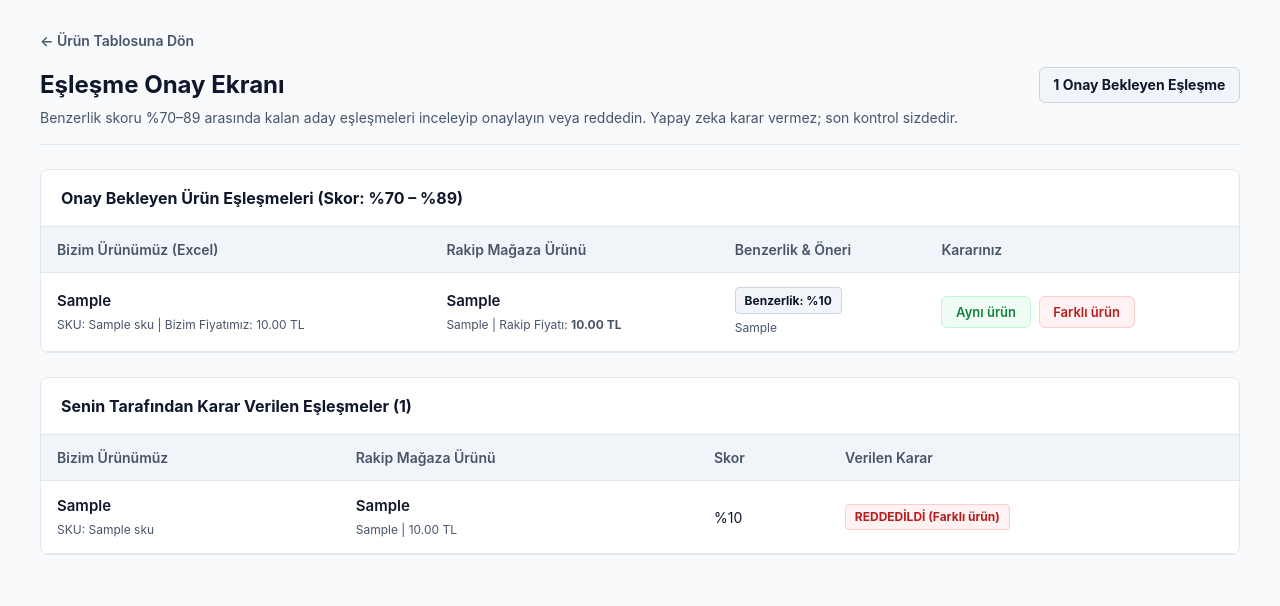
After one commit to ozzencben/fiyat-takip-sistemi, a FastAPI app: template src/fiyat_takip_sistemi/api/templates/matches.html in a window 1280 px wide. The commit adds this page. Shown: the top 606 px of the page. Run offline with FastAPI, Linux system fonts and the light colour scheme; the template is opened without the code that fills it: most values are stand-ins (such as "Sample title", 1, 10 or a date in 2020).

Commit message:
eslesme onay ekranı tamamlandı

```diff
--- a/src/fiyat_takip_sistemi/api/main.py
+++ b/src/fiyat_takip_sistemi/api/main.py
@@ -1,8 +1,10 @@
+import json
 from pathlib import Path
 from typing import Any, Dict, List, Optional
+from urllib.parse import parse_qs
 
 from fastapi import Depends, FastAPI, HTTPException, Request
-from fastapi.responses import HTMLResponse
+from fastapi.responses import HTMLResponse, RedirectResponse
 from fastapi.templating import Jinja2Templates
 from sqlalchemy import desc
 from sqlalchemy.orm import Session
@@ -10,6 +12,7 @@ from sqlalchemy.orm import Session
 from ..core.db import get_db
 from ..core.models import Competitor, Match, PriceSnapshot, Product
 from ..core.report import get_latest_report_text
+from ..scripts.seed_history import seed_price_history
 
 app = FastAPI(
     title="Fiyat Takip Sistemi - Web Paneli API",
@@ -194,6 +197,178 @@ def get_product_detail_page(
     )
 
 
+def _serialize_match_row(
+    db: Session,
+    match: Match,
+    products_by_id: Dict[int, Product],
+    competitors_by_id: Dict[int, Competitor],
+) -> Dict[str, Any]:
+    """Tek bir eşleşme kaydını onay ekranı için zenginleştirir."""
+    prod = products_by_id.get(match.product_id)
+    comp = competitors_by_id.get(match.competitor_id)
+
+    latest_snap = (
+        db.query(PriceSnapshot)
+        .filter(
+            PriceSnapshot.competitor_id == match.competitor_id,
+            PriceSnapshot.ham_urun_adi == match.ham_urun_adi,
+        )
+        .order_by(desc(PriceSnapshot.cekilme_zamani), desc(PriceSnapshot.id))
+        .first()
+    )
+
+    if match.skor >= 80.0:
+        oneri_metni = (
+            f"Öneri: Aynı ürün (Benzerlik %{match.skor:.0f}, alt başlık/kısaltma farkı görünüyor)"
+        )
+    else:
+        oneri_metni = (
+            f"Öneri: Kontrol edin (Benzerlik %{match.skor:.0f}, anahtar kelimeler örtüşüyor)"
+        )
+
+    return {
+        "match_id": match.id,
+        "product_id": match.product_id,
+        "sku": prod.sku if prod else "-",
+        "urun_adi": prod.urun_adi if prod else "Bilinmeyen Ürün",
+        "benim_fiyatim": prod.fiyat if prod else 0.0,
+        "competitor_id": match.competitor_id,
+        "rakip_adi": comp.ad if comp else f"Rakip #{match.competitor_id}",
+        "ham_urun_adi": match.ham_urun_adi,
+        "rakip_fiyat": latest_snap.fiyat if latest_snap else None,
+        "skor": match.skor,
+        "durum": match.durum,
+        "oneri_metni": oneri_metni,
+    }
+
+
+@app.get("/eslesmeler", response_class=HTMLResponse, tags=["Web Paneli"])
+def get_matches_review_page(
+    request: Request, db: Session = Depends(get_db)
+) -> HTMLResponse:
+    """
+    Kılavuz Gün 3 (17:00-18:30 Eşleşme onay ekranı):
+    Durumu 'onay_bekliyor' olan eşleşmeleri iki ürün adı yan yana gösterilen
+    bir listede 'Aynı ürün' ve 'Farklı ürün' butonlarıyla sunar.
+    """
+    products_by_id = {p.id: p for p in db.query(Product).all()}
+    competitors_by_id = {c.id: c for c in db.query(Competitor).all()}
+
+    pending_rows = (
+        db.query(Match)
+        .filter(Match.durum == "onay_bekliyor")
+        .order_by(desc(Match.skor), Match.id.asc())
+        .all()
+    )
+    decided_rows = (
+        db.query(Match)
+        .filter(Match.durum.in_(["onayli", "reddedildi"]))
+        .order_by(desc(Match.id))
+        .all()
+    )
+
+    bekleyenler = [
+        _serialize_match_row(db, m, products_by_id, competitors_by_id)
+        for m in pending_rows
+    ]
+    tamamlananlar = [
+        _serialize_match_row(db, m, products_by_id, competitors_by_id)
+        for m in decided_rows
+    ]
+
+    return templates.TemplateResponse(
+        request=request,
+        name="matches.html",
+        context={
+            "bekleyenler": bekleyenler,
+            "tamamlananlar": tamamlananlar,
+        },
+    )
+
+
+@app.post("/eslesmeler/{match_id}/karar", tags=["Web Paneli"])
+async def post_match_decision(
+    match_id: int, request: Request, db: Session = Depends(get_db)
+):
+    """
+    Kılavuz Gün 3 (17:00-18:30 Eşleşme onay ekranı):
+    'Aynı ürün' (onayli) veya 'Farklı ürün' (reddedildi) butonuna basıldığında
+    matches tablosunda durumu günceller.
+    """
+    match = db.query(Match).filter(Match.id == match_id).first()
+    if not match:
+        raise HTTPException(
+            status_code=404, detail=f"ID={match_id} olan eşleşme bulunamadı."
+        )
+
+    raw_body = (await request.body()).decode("utf-8", errors="replace").strip()
+    karar_val = ""
+    content_type = request.headers.get("content-type", "")
+
+    if "application/json" in content_type and raw_body:
+        try:
+            body_json = json.loads(raw_body)
+            karar_val = str(body_json.get("karar", "")).strip().lower()
+        except Exception:
+            karar_val = ""
+    else:
+        parsed_form = parse_qs(raw_body)
+        karar_val = parsed_form.get("karar", [""])[0].strip().lower()
+
+    if karar_val in ("onayli", "ayni", "same", "approve"):
+        match.durum = "onayli"
+    elif karar_val in ("reddedildi", "farkli", "different", "reject"):
+        match.durum = "reddedildi"
+    else:
+        raise HTTPException(
+            status_code=400,
+            detail="Geçersiz karar değeri. 'onayli' veya 'reddedildi' olmalıdır.",
+        )
+
+    db.commit()
+
+    # Onaylanan eşleşmenin 14 günlük örnek geçmişini de tamamla
+    if match.durum == "onayli":
+        seed_price_history(db, days=14)
+
+    if "application/json" in content_type:
+        return {"ok": True, "match_id": match.id, "yeni_durum": match.durum}
+
+    return RedirectResponse(url="/eslesmeler", status_code=303)
+
+
+@app.get("/api/eslesmeler", tags=["API"])
+def get_api_eslesmeler(db: Session = Depends(get_db)) -> Dict[str, Any]:
+    """Onay bekleyen ve manuel karar verilmiş eşleşmeleri JSON olarak döndürür."""
+    products_by_id = {p.id: p for p in db.query(Product).all()}
+    competitors_by_id = {c.id: c for c in db.query(Competitor).all()}
+
+    pending_rows = (
+        db.query(Match)
+        .filter(Match.durum == "onay_bekliyor")
+        .order_by(desc(Match.skor), Match.id.asc())
+        .all()
+    )
+    decided_rows = (
+        db.query(Match)
+        .filter(Match.durum.in_(["onayli", "reddedildi"]))
+        .order_by(desc(Match.id))
+        .all()
+    )
+
+    return {
+        "bekleyen_sayisi": len(pending_rows),
+        "bekleyenler": [
+            _serialize_match_row(db, m, products_by_id, competitors_by_id)
+            for m in pending_rows
+        ],
+        "tamamlananlar": [
+            _serialize_match_row(db, m, products_by_id, competitors_by_id)
+            for m in decided_rows
+        ],
+    }
+
+
 @app.get("/api/ozet", tags=["API"])
 def get_ozet(db: Session = Depends(get_db)) -> Dict[str, Any]:
     """
--- /dev/null
+++ b/src/fiyat_takip_sistemi/api/templates/matches.html
@@ -0,0 +1,348 @@
+<!DOCTYPE html>
+<html lang="tr">
+<head>
+    <meta charset="UTF-8">
+    <meta name="viewport" content="width=device-width, initial-scale=1.0">
+    <title>Eşleşme Onay Ekranı - Fiyat Takip Paneli</title>
+    <style>
+        :root {
+            --bg-page: #f8fafc;
+            --bg-card: #ffffff;
+            --text-main: #0f172a;
+            --text-muted: #475569;
+            --border-color: #e2e8f0;
+            --red-bg: #fef2f2;
+            --red-border: #fecaca;
+            --red-text: #b91c1c;
+            --green-bg: #f0fdf4;
+            --green-border: #bbf7d0;
+            --green-text: #15803d;
+            --gray-bg: #f1f5f9;
+            --gray-border: #cbd5e1;
+            --gray-text: #475569;
+        }
+
+        * {
+            box-sizing: border-box;
+            margin: 0;
+            padding: 0;
+            font-family: -apple-system, BlinkMacSystemFont, "Segoe UI", Roboto, "Helvetica Neue", Arial, sans-serif;
+        }
+
+        body {
+            background-color: var(--bg-page);
+            color: var(--text-main);
+            line-height: 1.5;
+            padding: 1.75rem 1.25rem;
+        }
+
+        .container {
+            max-width: 1200px;
+            margin: 0 auto;
+        }
+
+        .back-link {
+            display: inline-block;
+            font-size: 0.875rem;
+            font-weight: 600;
+            color: var(--text-muted);
+            text-decoration: none;
+            margin-bottom: 1rem;
+        }
+
+        .back-link:hover {
+            color: var(--text-main);
+            text-decoration: underline;
+        }
+
+        header {
+            display: flex;
+            justify-content: space-between;
+            align-items: flex-start;
+            flex-wrap: wrap;
+            gap: 1rem;
+            margin-bottom: 1.5rem;
+            padding-bottom: 1rem;
+            border-bottom: 1px solid var(--border-color);
+        }
+
+        header h1 {
+            font-size: 1.5rem;
+            font-weight: 700;
+            color: var(--text-main);
+        }
+
+        header p {
+            font-size: 0.875rem;
+            color: var(--text-muted);
+            margin-top: 0.25rem;
+        }
+
+        .count-badge {
+            background: var(--gray-bg);
+            color: var(--text-main);
+            border: 1px solid var(--gray-border);
+            padding: 0.4rem 0.85rem;
+            border-radius: 0.375rem;
+            font-size: 0.875rem;
+            font-weight: 700;
+        }
+
+        .card {
+            background: var(--bg-card);
+            border: 1px solid var(--border-color);
+            border-radius: 0.5rem;
+            overflow: hidden;
+            margin-bottom: 1.5rem;
+        }
+
+        .card-header {
+            padding: 1rem 1.25rem;
+            border-bottom: 1px solid var(--border-color);
+            font-size: 1rem;
+            font-weight: 700;
+            display: flex;
+            justify-content: space-between;
+            align-items: center;
+        }
+
+        .table-wrapper {
+            overflow-x: auto;
+        }
+
+        table {
+            width: 100%;
+            border-collapse: collapse;
+            text-align: left;
+            font-size: 0.875rem;
+        }
+
+        thead th {
+            background: var(--gray-bg);
+            color: var(--text-muted);
+            font-weight: 600;
+            padding: 0.75rem 1rem;
+            border-bottom: 1px solid var(--border-color);
+            white-space: nowrap;
+        }
+
+        tbody td {
+            padding: 0.9rem 1rem;
+            border-bottom: 1px solid var(--border-color);
+            vertical-align: middle;
+        }
+
+        .product-title {
+            font-weight: 600;
+            color: var(--text-main);
+            font-size: 0.9375rem;
+        }
+
+        .product-meta {
+            display: block;
+            font-size: 0.75rem;
+            color: var(--text-muted);
+            margin-top: 0.2rem;
+        }
+
+        .score-badge {
+            display: inline-block;
+            padding: 0.2rem 0.55rem;
+            border-radius: 0.25rem;
+            font-size: 0.75rem;
+            font-weight: 700;
+            background: var(--gray-bg);
+            color: var(--text-main);
+            border: 1px solid var(--gray-border);
+        }
+
+        .ai-suggestion {
+            display: block;
+            font-size: 0.75rem;
+            color: var(--text-muted);
+            margin-top: 0.3rem;
+        }
+
+        .action-buttons {
+            display: flex;
+            gap: 0.5rem;
+            white-space: nowrap;
+        }
+
+        .btn {
+            padding: 0.45rem 0.85rem;
+            border-radius: 0.375rem;
+            font-size: 0.8125rem;
+            font-weight: 600;
+            cursor: pointer;
+            border: 1px solid transparent;
+            transition: opacity 0.15s ease;
+        }
+
+        .btn:hover {
+            opacity: 0.9;
+        }
+
+        .btn-approve {
+            background-color: var(--green-bg);
+            color: var(--green-text);
+            border-color: var(--green-border);
+        }
+
+        .btn-reject {
+            background-color: var(--red-bg);
+            color: var(--red-text);
+            border-color: var(--red-border);
+        }
+
+        .status-badge {
+            display: inline-block;
+            padding: 0.2rem 0.55rem;
+            border-radius: 0.25rem;
+            font-size: 0.75rem;
+            font-weight: 700;
+        }
+
+        .badge-green {
+            background: var(--green-bg);
+            color: var(--green-text);
+            border: 1px solid var(--green-border);
+        }
+
+        .badge-red {
+            background: var(--red-bg);
+            color: var(--red-text);
+            border: 1px solid var(--red-border);
+        }
+
+        .empty-state {
+            padding: 2.25rem 1.5rem;
+            text-align: center;
+            color: var(--text-muted);
+            font-size: 0.9375rem;
+        }
+    </style>
+</head>
+<body>
+    <div class="container">
+        <a href="/" class="back-link">← Ürün Tablosuna Dön</a>
+
+        <header>
+            <div>
+                <h1>Eşleşme Onay Ekranı</h1>
+                <p>Benzerlik skoru %70–89 arasında kalan aday eşleşmeleri inceleyip onaylayın veya reddedin. Yapay zeka karar vermez; son kontrol sizdedir.</p>
+            </div>
+            <span class="count-badge" id="pendingCountBadge">{{ bekleyenler|length }} Onay Bekleyen Eşleşme</span>
+        </header>
+
+        <!-- Onay Bekleyen Eşleşmeler -->
+        <section class="card">
+            <div class="card-header">
+                <span>Onay Bekleyen Ürün Eşleşmeleri (Skor: %70 – %89)</span>
+            </div>
+
+            {% if bekleyenler %}
+            <div class="table-wrapper">
+                <table id="pendingMatchesTable">
+                    <thead>
+                        <tr>
+                            <th>Bizim Ürünümüz (Excel)</th>
+                            <th>Rakip Mağaza Ürünü</th>
+                            <th>Benzerlik &amp; Öneri</th>
+                            <th>Kararınız</th>
+                        </tr>
+                    </thead>
+                    <tbody>
+                        {% for m in bekleyenler %}
+                        <tr id="match-row-{{ m.match_id }}">
+                            <td>
+                                <span class="product-title">{{ m.urun_adi }}</span>
+                                <span class="product-meta">SKU: {{ m.sku }} | Bizim Fiyatımız: {{ "%.2f"|format(m.benim_fiyatim) }} TL</span>
+                            </td>
+                            <td>
+                                <span class="product-title">{{ m.ham_urun_adi }}</span>
+                                <span class="product-meta">
+                                    {{ m.rakip_adi }}
+                                    {% if m.rakip_fiyat is not none %}
+                                        | Rakip Fiyatı: <strong>{{ "%.2f"|format(m.rakip_fiyat) }} TL</strong>
+                                    {% endif %}
+                                </span>
+                            </td>
+                            <td>
+                                <span class="score-badge">Benzerlik: %{{ "%.0f"|format(m.skor) }}</span>
+                                <span class="ai-suggestion">{{ m.oneri_metni }}</span>
+                            </td>
+                            <td>
+                                <div class="action-buttons">
+                                    <form method="post" action="/eslesmeler/{{ m.match_id }}/karar" style="display:inline;">
+                                        <input type="hidden" name="karar" value="onayli">
+                                        <button type="submit" class="btn btn-approve">Aynı ürün</button>
+                                    </form>
+                                    <form method="post" action="/eslesmeler/{{ m.match_id }}/karar" style="display:inline;">
+                                        <input type="hidden" name="karar" value="reddedildi">
+                                        <button type="submit" class="btn btn-reject">Farklı ürün</button>
+                                    </form>
+                                </div>
+                            </td>
+                        </tr>
+                        {% endfor %}
+                    </tbody>
+                </table>
+            </div>
+            {% else %}
+            <div class="empty-state">
+                Şu anda onay bekleyen eşleşme bulunmuyor. Tüm aday eşleşmeler incelendi.
+            </div>
+            {% endif %}
+        </section>
+
+        <!-- Manuel İncelenmiş (Onaylanan / Reddedilen) Eşleşmeler -->
+        {% if tamamlananlar %}
+        <section class="card">
+            <div class="card-header">
+                <span>Senin Tarafından Karar Verilen Eşleşmeler ({{ tamamlananlar|length }})</span>
+            </div>
+            <div class="table-wrapper">
+                <table>
+                    <thead>
+                        <tr>
+                            <th>Bizim Ürünümüz</th>
+                            <th>Rakip Mağaza Ürünü</th>
+                            <th>Skor</th>
+                            <th>Verilen Karar</th>
+                        </tr>
+                    </thead>
+                    <tbody>
+                        {% for m in tamamlananlar %}
+                        <tr>
+                            <td>
+                                <a href="/urun/{{ m.product_id }}" class="product-title" style="text-decoration:none;">{{ m.urun_adi }}</a>
+                                <span class="product-meta">SKU: {{ m.sku }}</span>
+                            </td>
+                            <td>
+                                <span class="product-title">{{ m.ham_urun_adi }}</span>
+                                <span class="product-meta">
+                                    {{ m.rakip_adi }}
+                                    {% if m.rakip_fiyat is not none %}
+                                        | {{ "%.2f"|format(m.rakip_fiyat) }} TL
+                                    {% endif %}
+                                </span>
+                            </td>
+                            <td>%{{ "%.0f"|format(m.skor) }}</td>
+                            <td>
+                                {% if m.durum == "onayli" %}
+                                    <span class="status-badge badge-green">ONAYLANDI (Aynı ürün)</span>
+                                {% else %}
+                                    <span class="status-badge badge-red">REDDEDİLDİ (Farklı ürün)</span>
+                                {% endif %}
+                            </td>
+                        </tr>
+                        {% endfor %}
+                    </tbody>
+                </table>
+            </div>
+        </section>
+        {% endif %}
+    </div>
+</body>
+</html>
```
Also changed, not shown: src/fiyat_takip_sistemi/api/templates/index.html (+39 -0 lines).
